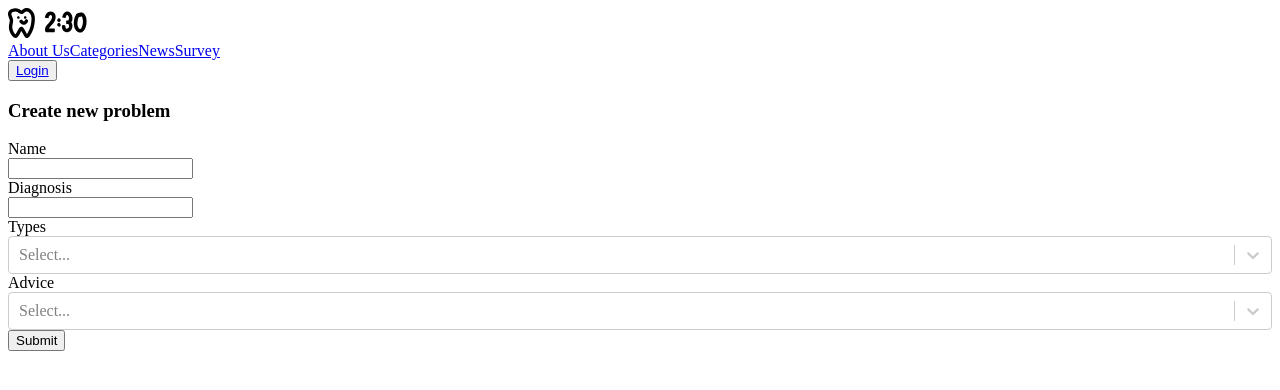
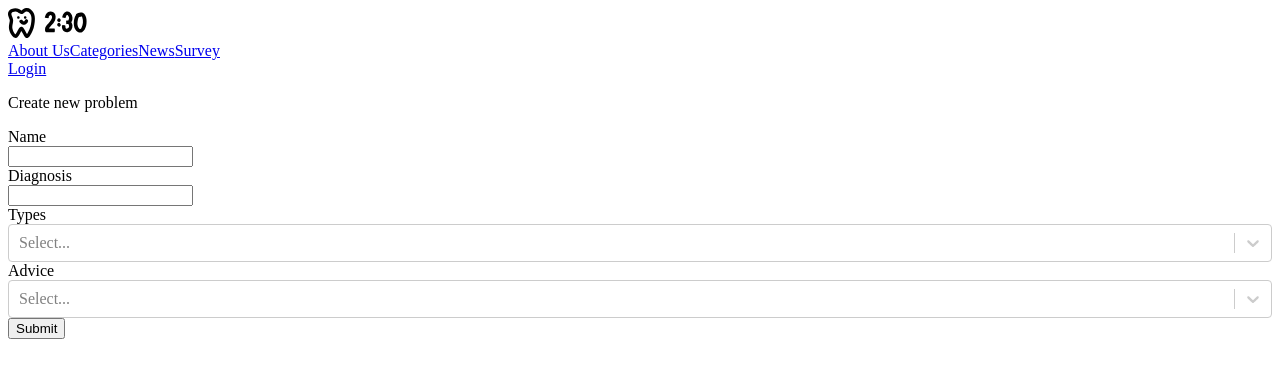
Before and after one commit to wodnjsd/Toothirty-front, a React (Create React App) app: page /create in a window 1280 px wide. Shown: the top 390 px of the page. Built offline with nearby package versions, Linux system fonts and the light colour scheme; the HTML template or start-up script is replaced by a standard one; what survey-core would draw is missing.

Commit message:
happy w styling

```diff
--- a/src/components/Advice.js
+++ b/src/components/Advice.js
@@ -43,10 +43,10 @@ function ShowAdvice() {
         </div>
       })}
       < br />
-      <p>Make sure you contact your dentist as soon as possible and get it checked!</p>
-      <br />
+      <p className="advice">Make sure you contact your dentist as soon as possible and get it checked!</p>
+      <hr />
       <Link to={'/all'} className="level-right">
-        To all categories ⏎
+        Start again ⏎
       </Link>
       <br />
 
--- a/src/components/Create.js
+++ b/src/components/Create.js
@@ -51,12 +51,12 @@ function CreateProblem() {
   }
 
   return (
-    <section className="section">
-      <h3 className="title is-3">
-        Create new problem
-      </h3>
-      <div className="container">
-        <form onSubmit={handleSubmit}>
+    <section className="index-page">
+      <div className="header">
+        <p className="header-title">Create new problem</p>
+      </div>
+      <div className="index-box">
+        <form onSubmit={handleSubmit} className="form">
           {/* // ! Me Being Extremely Fancy 🤪: */}
           {['name', 'diagnosis'].map(field => {
             return <div key={field} className="field">
@@ -86,7 +86,7 @@ function CreateProblem() {
             onChange={(types) => setFormData({ ...formData, types })}
             value={formData.types}
           />
-          <label className="label">
+          <label className="label mt-4">
             {'Advice'}
           </label>
           <Select
@@ -99,7 +99,7 @@ function CreateProblem() {
             onChange={(advice) => setFormData({ ...formData, advice })}
             value={formData.advice}
           />
-          <button className="button mt-5 is-success">Submit</button>
+          <button className="button mt-6">Submit</button>
         </form>
       </div>
     </section>
--- a/src/components/Footer.js
+++ b/src/components/Footer.js
@@ -6,6 +6,7 @@ function Footer() {
       <div>
         <Logo />
       </div>
+      <hr />
       <div className="credits">
         <div>
           Careers
@@ -18,7 +19,8 @@ function Footer() {
         </div>
 
       </div>
-      <hr />
+      <br />
+
       <div className="credits2">
 
         2022 2:30 Ltd. All rights reserved
--- a/src/components/Login.js
+++ b/src/components/Login.js
@@ -32,9 +32,12 @@ export default function Login() {
     }
   }
 
-  return <div className="section">
-    <div className="container">
-      <form onSubmit={handleSubmit}>
+  return <div className="login-page">
+    <div className="login-header">
+      Login- for Admin only
+    </div>
+    <br />
+    <form onSubmit={handleSubmit} className="mt-5">
       <div className="field">
         <label className="label">Email</label>
         <div className="control">
@@ -59,8 +62,7 @@ export default function Login() {
           />
         </div>
       </div>
-        <button className="button">Submit</button>
+      <button className="button mt-6">Submit</button>
     </form>
   </div>
-  </div>
 }
--- a/src/components/Navbar.js
+++ b/src/components/Navbar.js
@@ -43,26 +43,26 @@ const NavBar = () => {
       </Link>
     </div>
     <div className="nav-end">
-      <button className="login">
+      <div className="login">
         {!loggedIn && <Link to="/login">
           Login
         </Link>}
-      </button>
 
-      {loggedIn && <button className='login'>
+        {loggedIn &&
           <Link to="/"
             onClick={logOut}>
             Logout
-        </Link>
-      </button>}
-
+          </Link>}
+      </div>
+      <div>
         {(localStorage.getItem('token')) &&
-        <button>
-          <Link to='/create' className="nav-item">
+          <div className="login">
+            <Link to='/create'>
               Create
             </Link>
-        </button>}
-
+          </div>
+        }
+      </div>
     </div>
   </section>
 
--- a/src/components/Survey.js
+++ b/src/components/Survey.js
@@ -96,10 +96,10 @@ function Questionnaire() {
     console.log(risk)
 
     document.querySelector('#result').textContent = `You are at a ${risk} risk. ${comment}`
-    document.querySelector('#result').appendChild(document.createElement('hr'))
+    document.querySelector('#result').appendChild(document.createElement('br'))
     const image = document.createElement('img')
     image.src = 'https://res.cloudinary.com/djuip85dc/image/upload/c_scale,w_463/v1660129187/Toothbags_gur2ec.png'
-    document.querySelector('#result').appendChild(image)
+    document.querySelector('.survey-box').appendChild(image)
 
   })
 
@@ -110,7 +110,8 @@ function Questionnaire() {
         <h3 className="header-title">How likely are you to get tooth decay?</h3>
         <p className="survey-subtitle">Complete the quiz below and find out!</p>
       </div>
-      <div>{<Survey model={survey} />}
+      <br />
+      <div className="survey-box">{<Survey model={survey} />}
         <div id="result">
           <div></div>
 
--- a/src/styles/main.scss
+++ b/src/styles/main.scss
@@ -4,9 +4,6 @@
   justify-content: space-around;
   align-items: center;
   background-color: #F6F7F6;
-  // padding: 0px 64px;
-  // width: 1440px;
-  // height: 60px;
   backdrop-filter: blur(18px);
 }
 
@@ -23,6 +20,20 @@
   color:  #000000;
 }
 
+.nav-end {
+  display: flex;
+  justify-items: space-between;
+}
+
+.login {
+  font-family:'Inter';
+  font-style: normal;
+  font-size: 14px;
+  color: black;
+  border: 1px solid #18181C;
+  padding: 5px 20px;
+  margin: 0 5px
+}
 
 .homepage {
   height: 100vh;
@@ -31,7 +42,6 @@
   display: flex;
   flex-direction: column;
   align-items: center;
-  // justify-content: space-around;
 }
 
 .body {
@@ -49,11 +59,6 @@
   align-items: flex-start;
   padding: 0px;
   gap: 23px;
-  // position: absolute;
-  // width: 494px;
-  // height: 402px;
-  // left: 160px;
-  // top: 182px;
 
 }
 
@@ -66,17 +71,14 @@
   font-size: xxx-large;
   line-height: 70px
 }
-/* or 115% */
 
 .home-writing {
   width: 70%;
-  // height: 168px;
   font-family: 'Inter';
   font-style: normal;
   font-weight: 400;
   font-size: large;
   line-height: 28px;
-/* or 156% */
   color: #000000;
 }
 
@@ -88,17 +90,11 @@
 
 .footer {
   width: 100%;
-  // height: 60px;
   background-color: #F6F7F6;
   display: flex;
   flex-direction: column;
-  align-items: flex-start;
+  align-items: center;
   justify-content: flex-start;
-  // padding: 40px 40px;
-  // gap: 64px;
-  // position: absolute;
-  // left: 0px;
-  // flex:0.5;
 }
 
 .credits {
@@ -111,6 +107,8 @@
 
 .credits2 {
   font-size:14px;
+  width: 50%;
+  text-align: center;
 }
 
 .logo {
@@ -163,7 +161,6 @@
   display: flex;
   justify-content: center;
   align-items: center;
-  // box-sizing: border-box;
   border-style: solid;
   border-width: 2px;
   border-color: #D6D8DB;
@@ -181,12 +178,16 @@
   display: flex;
   justify-content: center;
   align-items: center;
-  // box-sizing: border-box;
   border-style: solid;
   border-width: 2px;
   border-color: #D6D8DB;
   text-align: center;
   margin: 10px;
+  padding: 0px 25px;
+}
+
+.advice {
+  margin: 25px 0px;
 }
 
 .index-name {
@@ -195,12 +196,15 @@
   font-style: normal;
   color:#000000;
   font-weight: 500;
+}
 
-
+.index-image {
+  width: 50%;
+  padding: 0 20px;
 }
 
 hr {
-  width: 1120px;
+  width: 80%;
   height: 1px;
   background: #B0B0B1;
 }
@@ -210,25 +214,54 @@ hr {
   font-size: x-large;
   height: 500px;
   text-align: center;
+  display: flex;
+  flex-direction: column;
+  justify-content: center;
 }
 
 .survey-subtitle {
   font-family: 'Recoleta';
 }
 
-button {
-  font-size: 16px;
+
+a:link {
+  color: black
+}
+
+a:visited {
   color: black;
 }
-
-button:visited {
-  color: black;
-}
-
-// .login:hover{
-//   color: pink
-// }
 
 .nav-end {
   color: white;
 }
+
+.login-page {
+  display: flex;
+  height: 60vh;
+  flex-direction: column;
+  justify-content: center;
+  align-items: center;
+}
+
+.create {
+  font-family:'Inter';
+  font-style: normal;
+  font-size: 14px;
+  background-color: #18181C;
+  color: white;
+  border: 1px solid #18181C;
+  padding: 5px 20px;
+
+}
+
+.form {
+  width: 70%
+}
+
+.survey-box {
+  display: flex;
+  justify-content: center;
+  align-items: center;
+
+}
```
Also changed, not shown: src/components/Index.js (line endings or trailing spaces). Lines whose indentation alone changed are shown as unchanged.
